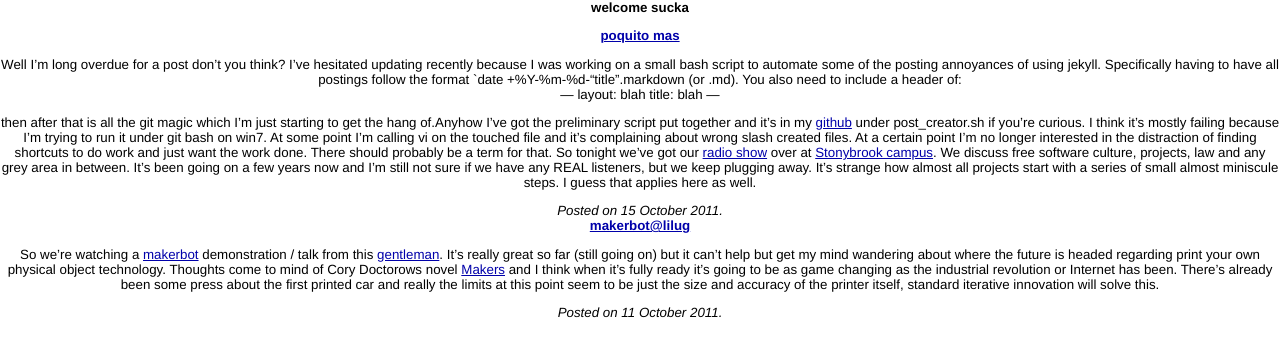
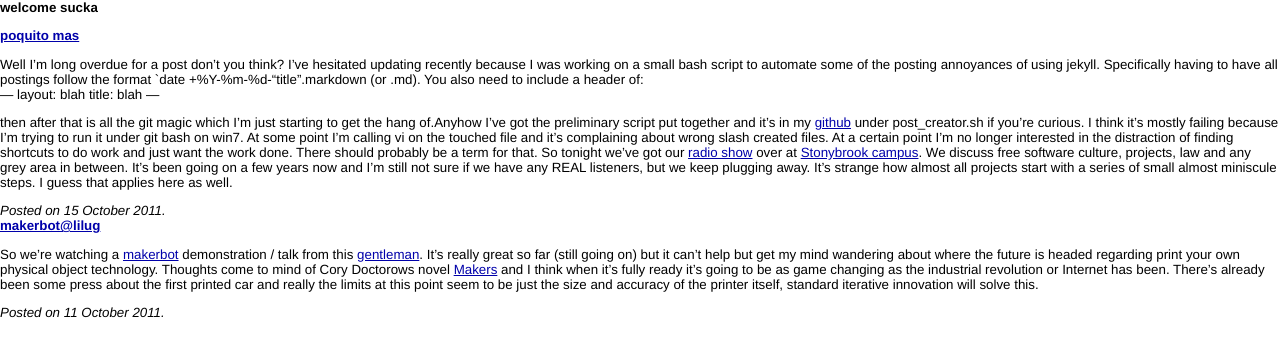
Before and after one commit to woeisme/woeisme.github.io, a Jekyll site: the page built from index.html, in a window 1280 px wide. Shown: the top 357 px of the page. Built offline with Jekyll 4.4.1, drawn with Linux system fonts in a browser that asks for light colours; Markdown is read by kramdown in place of the engine named in the settings.

Commit message:
changed css align

```diff
--- a/css/screen.css
+++ b/css/screen.css
@@ -19,7 +19,7 @@ body {
   background-color: white;
   font: 13.34px helvetica, arial, clean, sans-serif;
   *font-size: small;
-  text-align: center;
+  text-align: left;
 }
 
 h1, h2, h3, h4, h5, h6 {
@@ -79,8 +79,8 @@ ul.posts {
 /*****************************************************************************/
 
 .site {
-  font-size: 110%;
-  text-align: justify;
+  font-size: 100%;
+  text-align: left;
   width: 40em;
   margin: 3em auto 2em auto;
   line-height: 1.5em;
```
